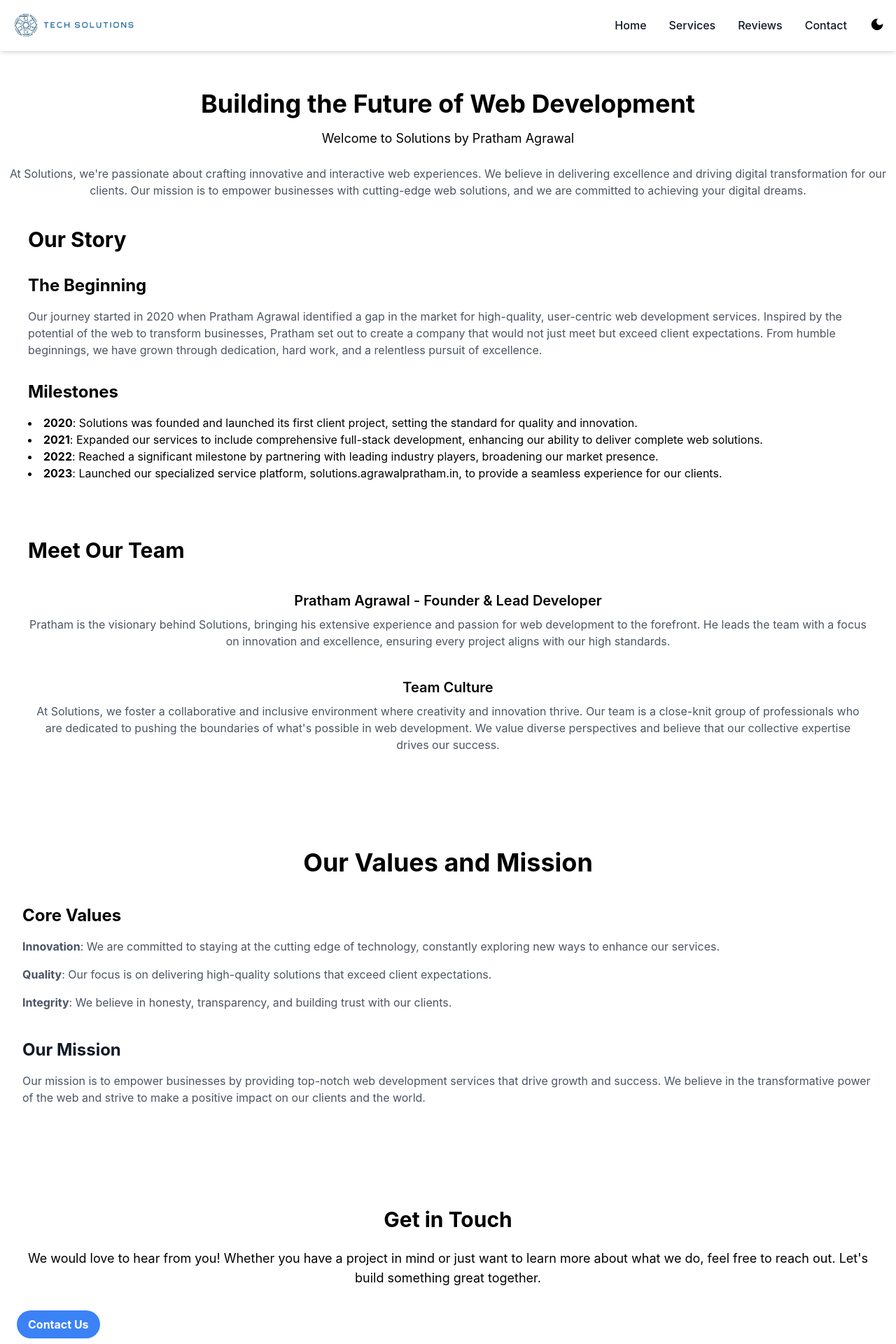
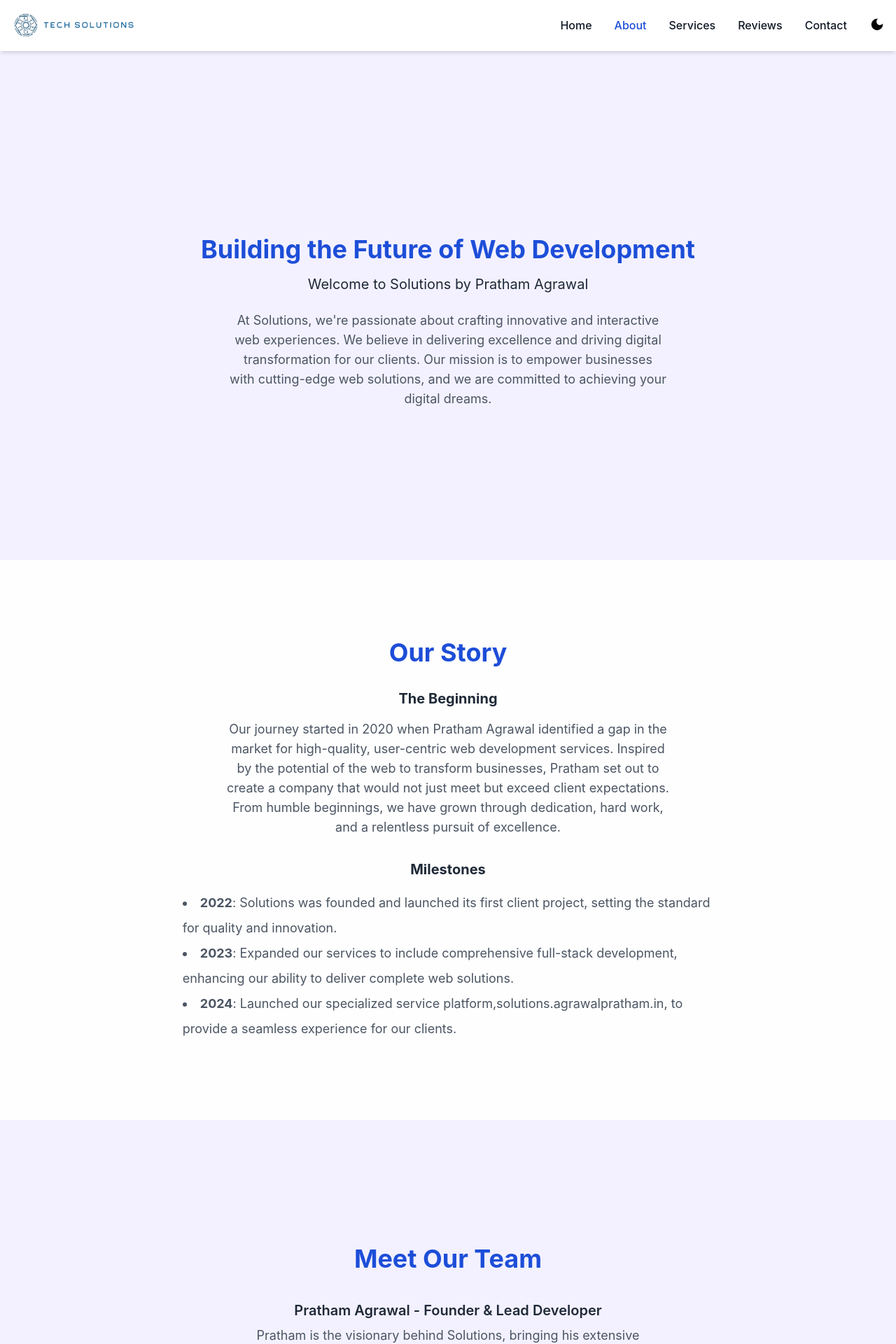
Before and after one commit to agrawal-pratham/Tech-Solutions, a Next.js app: page /about in a window 1280 px wide. Shown: the top 1920 px of the page at 70% size. Built offline with nearby package versions, Linux system fonts and the light colour scheme.

Commit message:
completed about us page

```diff
--- a/src/components/About/ContactUs.jsx
+++ b/src/components/About/ContactUs.jsx
@@ -1,14 +1,27 @@
 // components/CallToAction.js
-import React from 'react';
+
+import { Fade } from "react-awesome-reveal";
 
 const CallToAction = () => {
   return (
-    <section className=" py-12 px-6 rounded-lg shadow-md">
-      <h2 className="text-3xl font-bold text-center mb-6">Get in Touch</h2>
-      <p className="text-lg text-center mb-8">We would love to hear from you! Whether you have a project in mind or just want to learn more about what we do, feel free to reach out. Let's build something great together.</p>
-      <a href="mailto:contact@agrawalpratham.in" className="bg-blue-500 hover:bg-blue-700 text-white font-bold py-2 px-4 rounded-full inline-block mx-auto">Contact Us</a>
+    <section className="py-8 px-2 bg-bg_light dark:bg-bg_dark text-center md:h-[100vh] xs:h-auto grid place-content-center snap-center">
+      <Fade duration={1000} cascade={true} direction="up" triggerOnce>
+        <h2 className="text-4xl font-bold mb-10  text-primary dark:text-blue-600">
+          Get in Touch
+        </h2>
+        <p className=" mx-auto md:max-w-[50%] xs:max-w-[90%] text-xl font-semibold mb-8 text-gray-800 dark:text-white">
+          We would love to hear from you! Whether you have a project in mind or
+          just want to learn more about what we do, feel free to reach out.
+          Let's build something great together.
+        </p>
+        <a
+          href="/#contact"
+          className="bg-blue-500 hover:bg-blue-700 text-white font-bold py-2 px-4 xs:mb-12 rounded-full inline-block mx-auto"
+        >
+          Contact Us
+        </a>
+      </Fade>
     </section>
-
   );
 };
 
--- a/src/components/About/HeadlineIntro.jsx
+++ b/src/components/About/HeadlineIntro.jsx
@@ -1,13 +1,27 @@
-import React from 'react';
+import { Fade, Slide } from "react-awesome-reveal";
 
 const HeadlineIntro = () => {
   return (
-    <section className="headline-intro text-center">
-      <h1 className="text-4xl font-bold mb-4">Building the Future of Web Development</h1>
-      <p className="text-lg mb-6">Welcome to Solutions by Pratham Agrawal</p>
-      <p className="text-gray-600">
-        At Solutions, we're passionate about crafting innovative and interactive web experiences. We believe in delivering excellence and driving digital transformation for our clients. Our mission is to empower businesses with cutting-edge web solutions, and we are committed to achieving your digital dreams.
-      </p>
+    <section className="grid place-content-center !snap-center md:pt-32 xs:pt-28 xs:pb-2 px-4 bg-bg_light dark:bg-bg_dark text-center md:h-[100vh]  xs:h-auto">
+      <Slide duration={1000} direction="down" triggerOnce>
+        <h1 className="text-4xl font-bold mb-4 text-primary dark:text-blue-600">
+          Building the Future of Web Development
+        </h1>
+      </Slide>
+      <Slide duration={1200} triggerOnce direction="up" delay={200}>
+        <p className="text-xl mb-6 text-gray-800 dark:text-white">
+          Welcome to Solutions by Pratham Agrawal
+        </p>
+      </Slide>
+      <Fade duration={1400} triggerOnce delay={500}>
+        <p className="text-gray-600 dark:text-gray-400 md:max-w-[50%] xs:max-w-[80%] mx-auto text-lg">
+          At Solutions, we're passionate about crafting innovative and
+          interactive web experiences. We believe in delivering excellence and
+          driving digital transformation for our clients. Our mission is to
+          empower businesses with cutting-edge web solutions, and we are
+          committed to achieving your digital dreams.
+        </p>
+      </Fade>
     </section>
   );
 };
--- a/src/components/About/OurStory.jsx
+++ b/src/components/About/OurStory.jsx
@@ -1,22 +1,58 @@
-import React from 'react';
+import { Fade, Slide } from "react-awesome-reveal";
 
 const OurStory = () => {
   return (
-    <section className="our-story p-10">
-      <h2 className="text-3xl font-bold mb-8">Our Story</h2>
+    <section className="py-8 px-2 bg-bg_light_2 dark:bg-bg_dark_2 text-center md:h-[100vh] xs:h-auto grid place-content-center snap-center">
+      <Slide duration={1000} direction="down" triggerOnce>
+        <h2 className="text-4xl font-bold mb-8  text-primary dark:text-blue-500">
+          Our Story
+        </h2>
+      </Slide>
       <div className="mb-8">
-        <h3 className="text-2xl font-bold mb-4">The Beginning</h3>
-        <p className="text-gray-600">
-          Our journey started in 2020 when Pratham Agrawal identified a gap in the market for high-quality, user-centric web development services. Inspired by the potential of the web to transform businesses, Pratham set out to create a company that would not just meet but exceed client expectations. From humble beginnings, we have grown through dedication, hard work, and a relentless pursuit of excellence.
-        </p>
+        <Slide duration={1000} direction="up" delay={200} triggerOnce>
+          <h3 className="text-xl font-bold mb-4 text-gray-800 dark:text-white">
+            The Beginning
+          </h3>
+        </Slide>
+        <Fade duration={1200} delay={400} triggerOnce>
+          <p className="text-gray-600 text-lg dark:text-slate-300 mx-auto md:max-w-[50%] xs:max-w-[90%] ">
+            Our journey started in 2020 when Pratham Agrawal identified a gap in
+            the market for high-quality, user-centric web development services.
+            Inspired by the potential of the web to transform businesses,
+            Pratham set out to create a company that would not just meet but
+            exceed client expectations. From humble beginnings, we have grown
+            through dedication, hard work, and a relentless pursuit of
+            excellence.
+          </p>
+        </Fade>
       </div>
       <div>
-        <h3 className="text-2xl font-bold mb-4">Milestones</h3>
-        <ul className="list-disc list-inside">
-          <li><strong>2020</strong>: Solutions was founded and launched its first client project, setting the standard for quality and innovation.</li>
-          <li><strong>2021</strong>: Expanded our services to include comprehensive full-stack development, enhancing our ability to deliver complete web solutions.</li>
-          <li><strong>2022</strong>: Reached a significant milestone by partnering with leading industry players, broadening our market presence.</li>
-          <li><strong>2023</strong>: Launched our specialized service platform, solutions.agrawalpratham.in, to provide a seamless experience for our clients.</li>
+        <Fade duration={1000} delay={600} triggerOnce>
+          <Slide duration={1000} delay={600} direction="up" triggerOnce>
+            <h3 className="text-xl font-bold mb-4 text-gray-800 dark:text-white">
+              Milestones
+            </h3>
+          </Slide>
+        </Fade>
+        <ul className="list-disc text-lg list-inside text-left text-gray-600 dark:text-slate-300 md:max-w-[60%] xs:max-w-[90%] leading-loose mx-auto">
+          <Fade duration={1000} delay={800} cascade triggerOnce>
+            <li>
+              <strong>2022</strong>: Solutions was founded and launched its
+              first client project, setting the standard for quality and
+              innovation.
+            </li>
+            <li>
+              <strong>2023</strong>: Expanded our services to include
+              comprehensive full-stack development, enhancing our ability to
+              deliver complete web solutions.
+            </li>
+
+            <li>
+              <strong>2024</strong>: Launched our specialized service
+              platform,solutions.agrawalpratham.in, to provide a seamless
+              experience for our clients.
+            </li>
+          </Fade>
         </ul>
       </div>
     </section>
--- a/src/components/About/OurTeam.jsx
+++ b/src/components/About/OurTeam.jsx
@@ -1,20 +1,42 @@
-import React from 'react';
+import { Fade, Slide } from "react-awesome-reveal";
 
 const OurTeam = () => {
   return (
-    <section className="meet-our-team p-10">
-      <h2 className="text-3xl font-bold mb-10">Meet Our Team</h2>
+    <section className="py-8 px-2 bg-bg_light dark:bg-bg_dark text-center md:h-[100vh] xs:h-auto grid place-content-center snap-center">
+      <Slide duration={1000} fraction={0.8} direction="down" triggerOnce>
+        <h2 className="text-4xl font-bold mb-10  text-primary dark:text-blue-600">
+          Meet Our Team
+        </h2>
+      </Slide>
       <div className="team-member flex flex-col items-center">
-        <h3 className="text-xl font-semibold mb-2">Pratham Agrawal - Founder & Lead Developer</h3>
-        <p className="text-gray-600 text-center">
-          Pratham is the visionary behind Solutions, bringing his extensive experience and passion for web development to the forefront. He leads the team with a focus on innovation and excellence, ensuring every project aligns with our high standards.
-        </p>
+        <Slide duration={1000} delay={500} direction="up" triggerOnce>
+          <h3 className="text-xl font-semibold mb-2 text-gray-800 dark:text-white">
+            Pratham Agrawal - Founder & Lead Developer
+          </h3>
+        </Slide>
+        <Fade triggerOnce duration={1000} delay={800}>
+          <p className="text-gray-600 text-lg dark:text-gray-400 mx-auto md:max-w-[50%] xs:max-w-[90%]">
+            Pratham is the visionary behind Solutions, bringing his extensive
+            experience and passion for web development to the forefront. He
+            leads the team with a focus on innovation and excellence, ensuring
+            every project aligns with our high standards.
+          </p>
+        </Fade>
       </div>
       <div className="team-culture flex flex-col items-center mt-10">
-        <h3 className="text-xl font-semibold mb-2">Team Culture</h3>
-        <p className="text-gray-600 text-center">
-          At Solutions, we foster a collaborative and inclusive environment where creativity and innovation thrive. Our team is a close-knit group of professionals who are dedicated to pushing the boundaries of what's possible in web development. We value diverse perspectives and believe that our collective expertise drives our success.
-        </p>
+        <Fade triggerOnce cascade duration={1000} delay={800}>
+          <h3 className="text-xl font-semibold mb-2 text-gray-800 dark:text-white">
+            Team Culture
+          </h3>
+
+          <p className="text-gray-600 text-lg dark:text-gray-400 mx-auto md:max-w-[50%] xs:max-w-[90%]">
+            At Solutions, we foster a collaborative and inclusive environment
+            where creativity and innovation thrive. Our team is a close-knit
+            group of professionals who are dedicated to pushing the boundaries
+            of what's possible in web development. We value diverse perspectives
+            and believe that our collective expertise drives our success.
+          </p>
+        </Fade>
       </div>
     </section>
   );
--- a/src/components/About/Values.jsx
+++ b/src/components/About/Values.jsx
@@ -1,32 +1,66 @@
 // components/ValuesMission.js
-import React from 'react';
+
+import { Fade, Slide } from "react-awesome-reveal";
 
 const ValuesMission = () => {
   return (
-    <section className="py-16 px-4 sm:px-6 lg:py-24 lg:px-8">
-      <h2 className="text-3xl font-bold text-center  sm:text-4xl">Our Values and Mission</h2>
+    <section className="py-16 px-4 sm:px-6 lg:py-24 lg:px-8 bg-bg_light_2 dark:bg-bg_dark_2 text-center md:h-[100vh] xs:h-auto grid place-content-center snap-center">
+      <Slide duration={1000} fraction={0.8} direction="down" triggerOnce>
+        <h2 className="text-4xl font-bold mb-8  text-primary dark:text-blue-500">
+          Our Values and Mission
+        </h2>
+      </Slide>
       <div className="mt-10 space-y-10">
         <div className="values">
-          <h3 className="text-2xl font-bold ">Core Values</h3>
-          <p className="mt-4 text-gray-600">
-          <strong>Innovation</strong>: We are committed to staying at the cutting edge of technology, constantly exploring new ways to enhance our services.
+          <Fade
+            duration={1000}
+            cascade={true}
+            delay={500}
+            damping={0.3}
+            direction="down"
+            triggerOnce
+          >
+            <h3 className="text-xl font-bold mb-4 text-gray-800 dark:text-white">
+              Core Values
+            </h3>
+            <p className="text-gray-600 text-lg dark:text-slate-300 mx-auto md:max-w-[50%] xs:max-w-[90%]">
+              <strong>Innovation</strong>: We are committed to staying at the
+              cutting edge of technology, constantly exploring new ways to
+              enhance our services.
             </p>
-          <p className="mt-4 text-gray-600">
-          <strong>Quality</strong>: Our focus is on delivering high-quality solutions that exceed client expectations.
+            <p className="text-gray-600 text-lg dark:text-slate-300 mx-auto md:max-w-[50%] xs:max-w-[90%]">
+              <strong>Quality</strong>: Our focus is on delivering high-quality
+              solutions that exceed client expectations.
             </p>
-          <p className="mt-4 text-gray-600">
-          <strong>Integrity</strong>: We believe in honesty, transparency, and building trust with our clients.
+            <p className="text-gray-600 text-lg dark:text-slate-300 mx-auto md:max-w-[50%] xs:max-w-[90%]">
+              <strong>Integrity</strong>: We believe in honesty, transparency,
+              and building trust with our clients.
             </p>
+          </Fade>
         </div>
+
         <div className="mission">
-          <h3 className="text-2xl font-bold text-gray-900">Our Mission</h3>
-          <p className="mt-4 text-gray-600">
-          Our mission is to empower businesses by providing top-notch web development services that drive growth and success. We believe in the transformative power of the web and strive to make a positive impact on our clients and the world.
+          <Fade
+            duration={1000}
+            cascade={true}
+            delay={1200}
+            damping={0.5}
+            direction="up"
+            triggerOnce
+          >
+            <h3 className="text-xl font-bold mb-4 text-gray-800 dark:text-white">
+              Our Mission
+            </h3>
+            <p className="text-gray-600 text-lg dark:text-slate-300 mx-auto md:max-w-[50%] xs:max-w-[90%]">
+              Our mission is to empower businesses by providing top-notch web
+              development services that drive growth and success. We believe in
+              the transformative power of the web and strive to make a positive
+              impact on our clients and the world.
             </p>
+          </Fade>
         </div>
       </div>
     </section>
-
   );
 };
 
--- a/src/components/Shared/Navbar/Navbar.jsx
+++ b/src/components/Shared/Navbar/Navbar.jsx
@@ -9,10 +9,11 @@ import { IoCloseCircleOutline } from "react-icons/io5";
 import { MdDarkMode, MdLightMode } from "react-icons/md";
 
 const navItems = [
-  { name: "Home", href: "#home" },
-  { name: "Services", href: "#services" },
-  { name: "Reviews", href: "#reviews" },
-  { name: "Contact", href: "#contact" },
+  { name: "Home", href: "/" },
+  { name: "About", href: "/about" },
+  { name: "Services", href: "#" },
+  { name: "Reviews", href: "#" },
+  { name: "Contact", href: "/#contact" },
 ];
 
 export default function Navbar() {
@@ -22,7 +23,7 @@ export default function Navbar() {
 
   useEffect(() => {
     const handleHashChange = () => {
-      setActiveHash(window.location.hash);
+      setActiveHash(window.location.pathname);
       setIsMenuOpen(false);
     };
     handleHashChange();
--- a/src/pages/about.js
+++ b/src/pages/about.js
@@ -49,16 +49,15 @@ export default function About() {
           href="https://solutions.agrawalpratham.in/about"
         />
       </Head>
-      <section className="md:pt-32 xs:pt-20 xs:pb-2  xs:h-auto ">
-        <Navbar />
-
+      <Navbar />
+      <div className="!snap-y snap-mandatory ">
         <HeadlineIntro />
         <OurStory />
         <OurTeam />
         <ValuesMission />
         <CallToAction />
-        <Footer />
-      </section>
+      </div>
+      <Footer />
     </>
   );
 }
--- a/src/styles/globals.css
+++ b/src/styles/globals.css
@@ -37,3 +37,7 @@ body {
 .clipPath {
   clip-path: polygon(0% 0%, 75% 0%, 100% 50%, 75% 100%, 0% 100%);
 }
+
+* {
+  scroll-behavior: smooth;
+}
```
Lines whose indentation alone changed are shown as unchanged.
